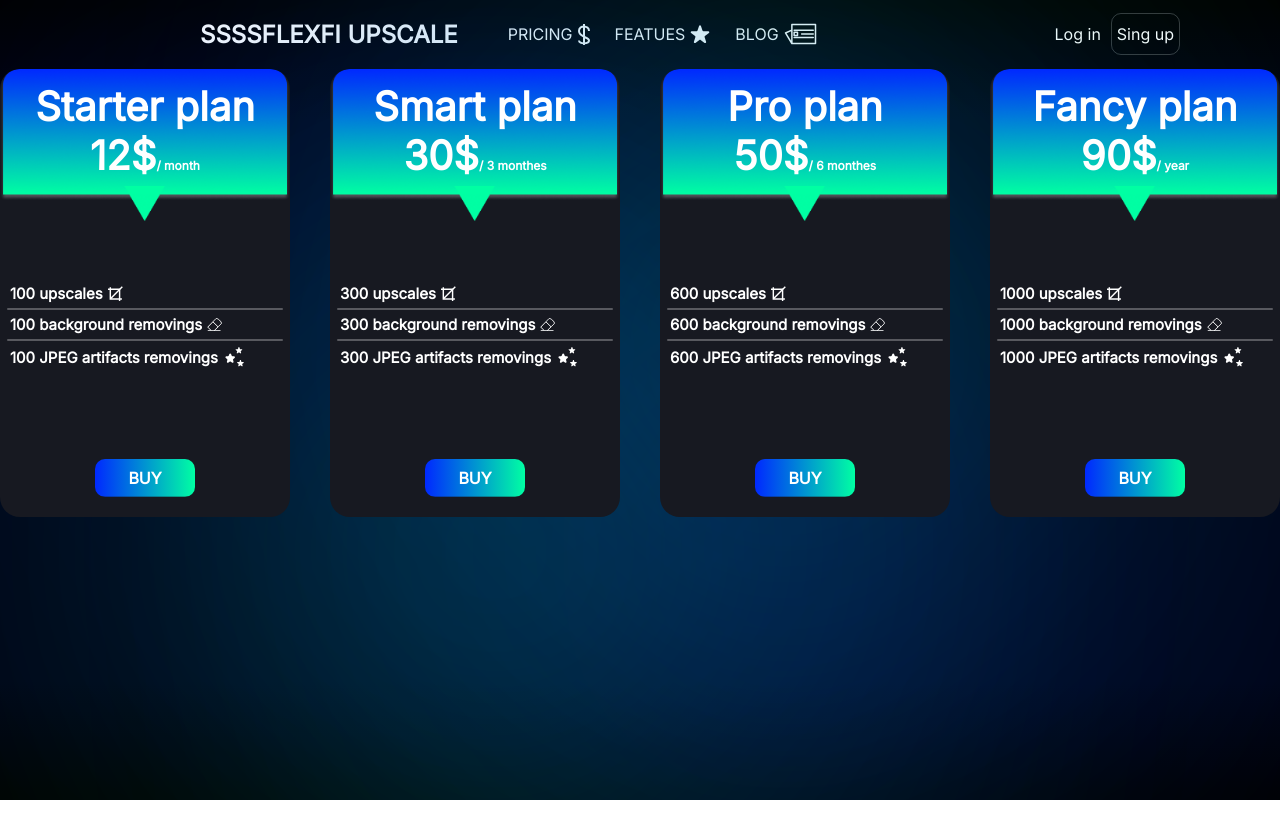
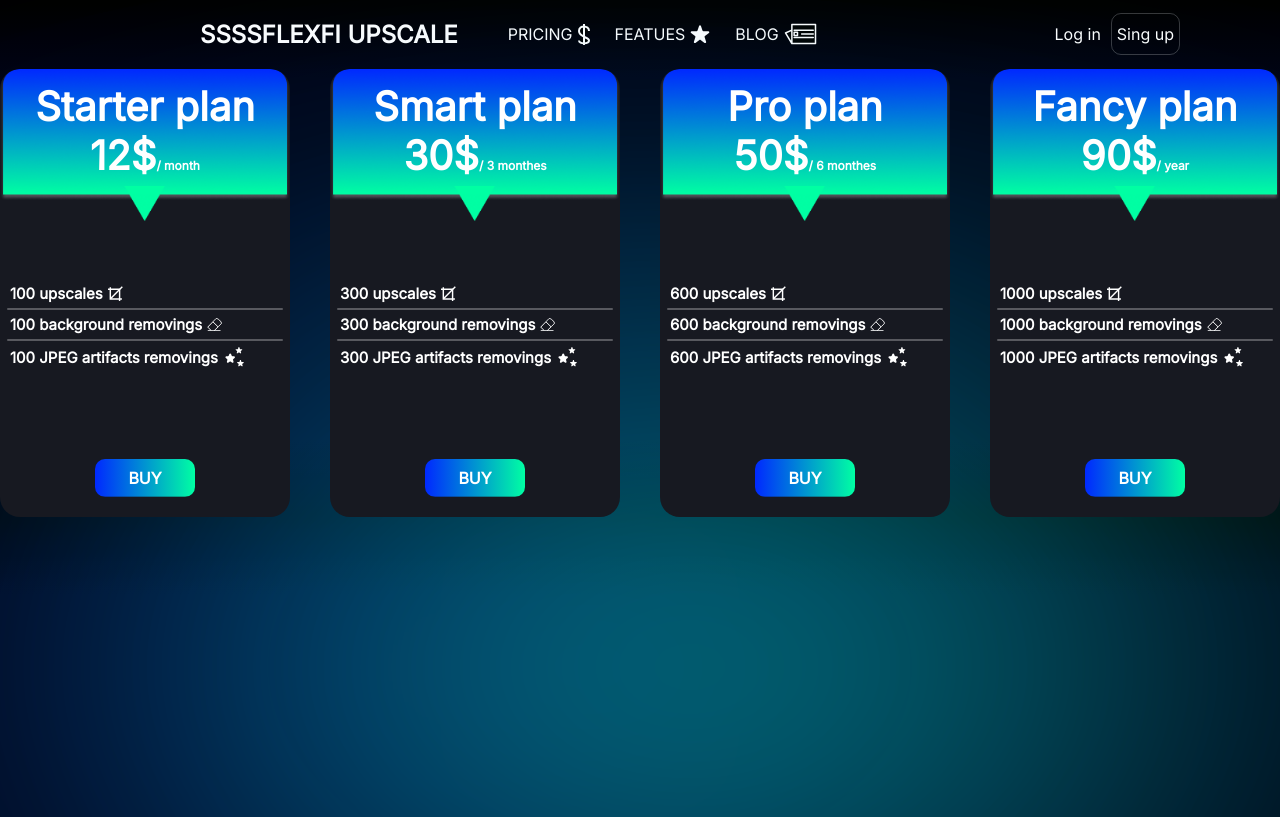
Before and after one commit to okuzmenko12/WebPhotoRedactor, a Vue app in the folder frontend/: page /blog in a window 1280 px wide. Built offline with nearby package versions, Linux system fonts and the light colour scheme.

Commit message:
Generatable background

```diff
--- a/frontend/public/Default.css
+++ b/frontend/public/Default.css
@@ -2,7 +2,7 @@ html,
 body {
     font-family: 'Inter';
     width: 100%;
-    height: 100%;
+    height: auto;
     margin: 0;
     padding: 0;
     box-sizing: border-box;
@@ -62,38 +62,19 @@ body {
 }
 
 .blur-circle {
-    --blur: blur(225px);
-    --position: 27%;
-    width: 300px;
-    height: 300px;
-    background-color: #0500FF;
+    position: absolute;
     border-radius: 50%;
     filter: var(--blur);
-    position: absolute;
-    top: 200px;
-    left: var(--position);
+    --blur: blur(225px);
+    width: 1000px;
+    height: 300px;
 }
 
-.blur-circle:nth-child(2n) {
-    background-color: #00FF85;
-    top: 200px;
-    left: unset;
-    right: var(--position) !important;
+
+.blue-circle {
+    background-color: #0500FF;
 }
 
-.blur-circle:nth-child(3n) {
+.green-circle {
     background-color: #00FF85;
-    border-radius: 50%;
-    filter: var(--blur);
-    top: unset;
-    bottom: 100px;
-    left: var(--position);
 }
-
-.blur-circle:nth-child(4n) {
-    background-color: #0500FF;
-    top: unset;
-    bottom: 100px;
-    left: unset;
-    right: var(--position) !important;
-}
--- a/frontend/public/index.html
+++ b/frontend/public/index.html
@@ -6,13 +6,10 @@
     <meta name="viewport" content="width=device-width,initial-scale=1.0">
     <link href='https://fonts.googleapis.com/css?family=Inter' rel='stylesheet'>
     <link rel="stylesheet" href="Default.css">
+    <script src="index.js"></script>
     <title>FlexFi Upscale</title>
   </head>
   <body>
-    <div class="blur-circle"></div>
-    <div class="blur-circle"></div>
-    <div class="blur-circle"></div>
-    <div class="blur-circle"></div>
     <div id="app"></div>
   </body>
 </html>
--- /dev/null
+++ b/frontend/public/index.js
@@ -0,0 +1,39 @@
+function createCircles() {
+    const body = document.body;
+
+    const spacing = 400;
+    const position = '7%';
+
+    const viewportHeight = window.innerHeight;
+    const numCircles = Math.max(1, Math.floor(viewportHeight / spacing));
+
+    for (let i = 0; i < numCircles - 1; i++) {
+        const div1 = document.createElement("div");
+        const div2 = document.createElement("div");
+
+        if (i % 2 === 0) {
+            div1.className = "blur-circle blue-circle";
+            div2.className = "blur-circle green-circle";
+        } else {
+            div1.className = "blur-circle green-circle";
+            div2.className = "blur-circle blue-circle";
+        }
+
+        const marginTop = i * spacing;
+        div1.style.marginTop = `${marginTop}px`;
+        div2.style.marginTop = `${marginTop}px`;
+
+        if (i % 2 !== 0) {
+            div1.style.left = position;
+            div2.style.right = position;
+        } else {
+            div1.style.left = position;
+            div2.style.right = position;
+        }
+
+        body.appendChild(div1);
+        body.appendChild(div2);
+    }
+}
+
+document.addEventListener("DOMContentLoaded", createCircles);
```
